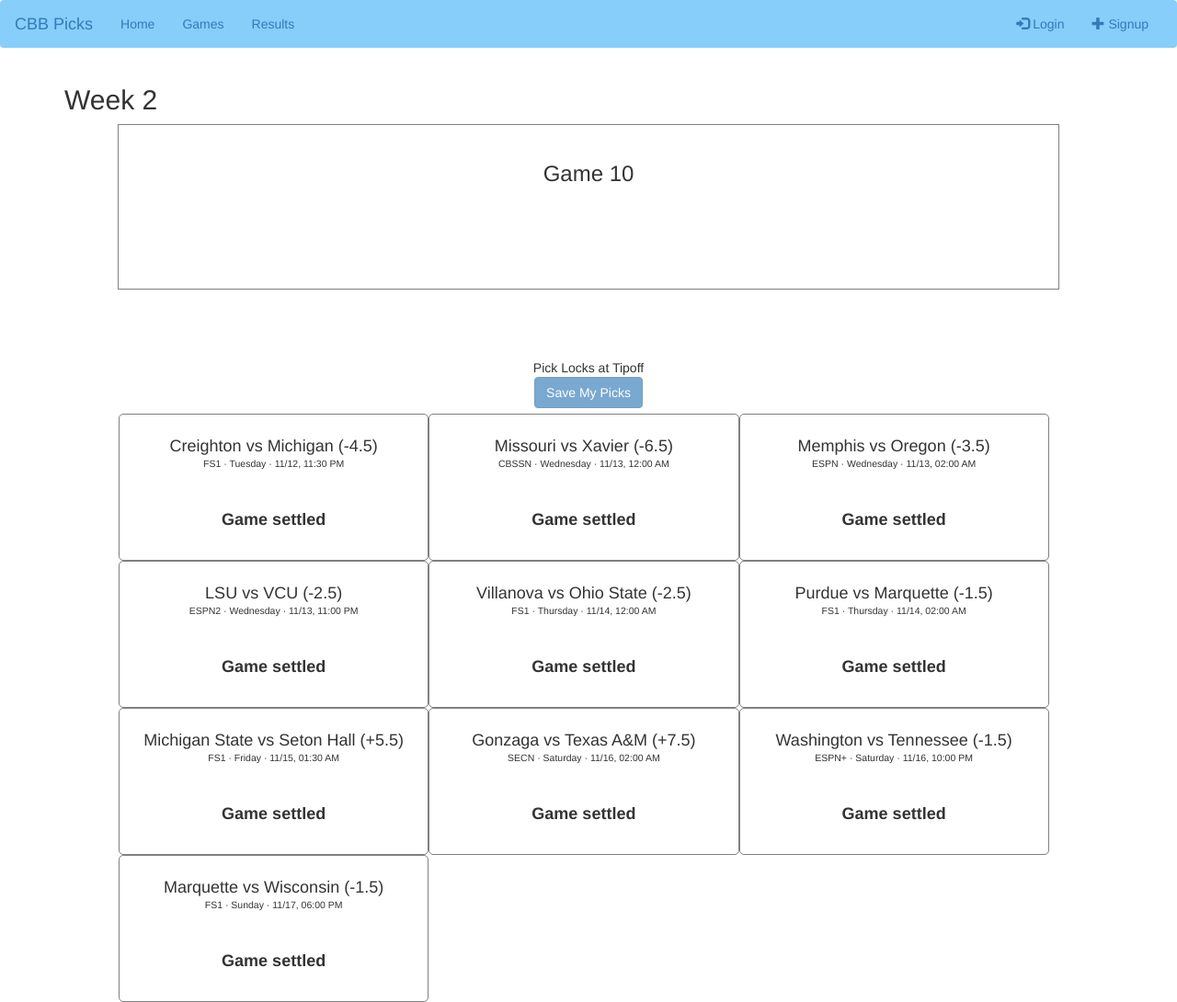
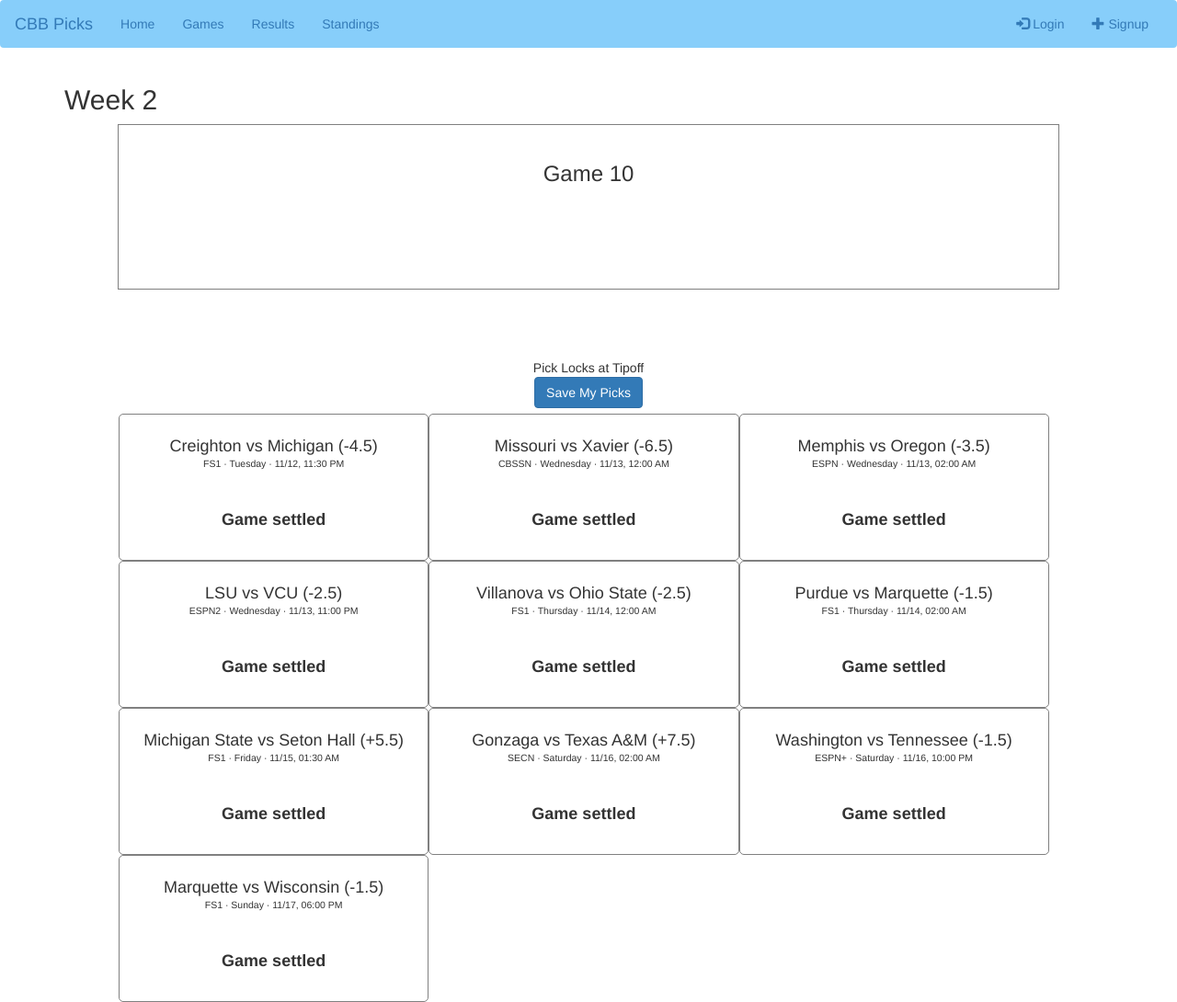
Before and after one commit to codyphillips5/cbbpicks, a plain HTML site: page picks.html in a window 1280 px wide. Shown: the whole page at 92% size. Drawn offline with nearby package versions, Linux system fonts and the light colour scheme; no server answers.

Commit message:
standings

```diff
--- a/picks.html
+++ b/picks.html
@@ -26,7 +26,7 @@
 			<li><a href="/cbbpicks">Home</a></li>
 			<li class="active"><a href="#">Games</a></li>
 			<li><a href="results.html">Results</a></li>
-			<!--<li><a href="standings.html">Standings</a></li> -->
+			<li><a href="standings.html">Standings</a></li> <!---->
 		</ul>
 		<ul class="nav navbar-nav navbar-right">
 				<li class="logged-in" style="display: none;"><a href="#" id="logout"><span class="glyphicon glyphicon-log-out"></span> Logout</a></li>
@@ -61,8 +61,8 @@
 
 	<section class="pick_button">
 		<div>
-			<!--Lines Not Locked-->Pick Locks at Tipoff<br>
-			<button type="submit" disabled='disabled' id="submit"  class='btn btn-primary'>Save My Picks</button><!---->
+			<!--Lines Not Locked disabled='disabled'-->Pick Locks at Tipoff<br>
+			<button type="submit" id="submit"  class='btn btn-primary'>Save My Picks</button><!---->
 		</div>
 	</section>
 </form>
```
Also changed, not shown: index.html (+1 -1 lines).
